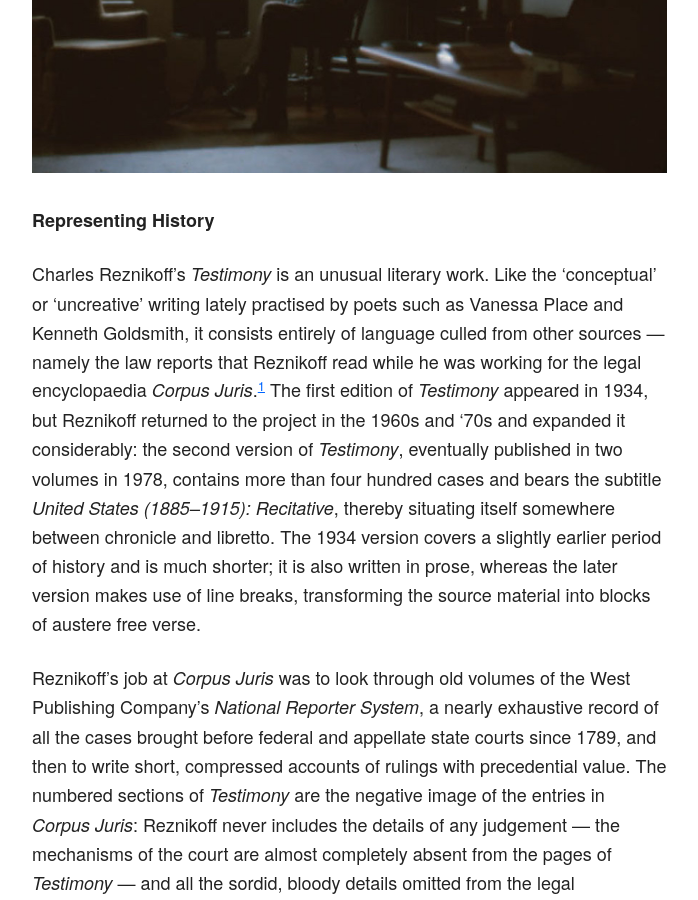
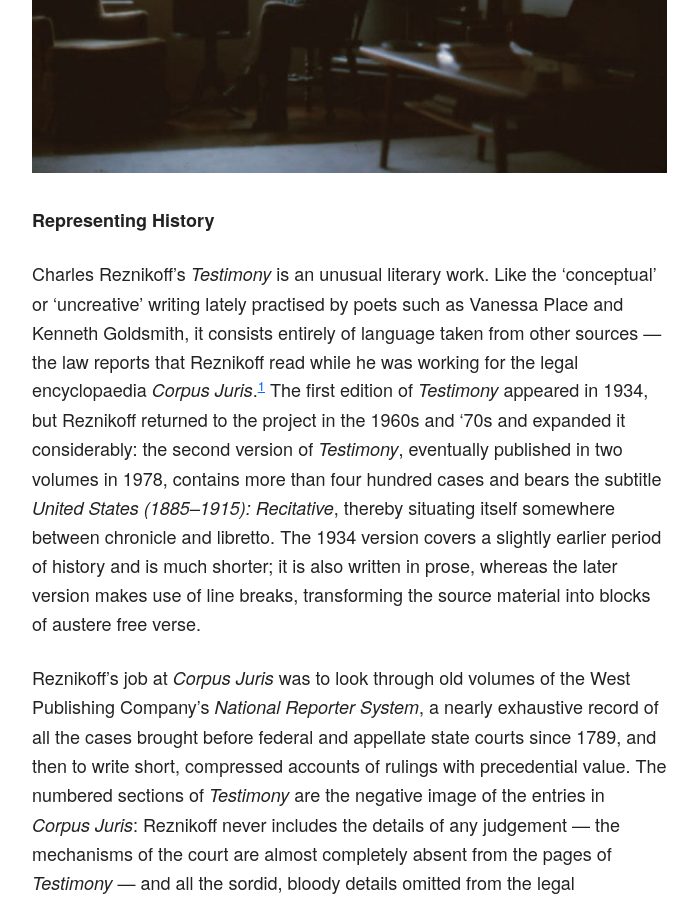
Before and after one commit to mt-trash/mt-trash.github.io, a Jekyll site: the page built from _posts/2017-12-03-reznikoff.md, in a window 1280 px wide and 900 px high, scrolled down 628 px. Shown: the whole window, without its empty margins (223-921 px from the left). Built offline with Jekyll 4.4.1, drawn with Linux system fonts in a browser that asks for light colours.

Commit message:
Rez edits

```diff
--- a/_posts/2017-12-03-reznikoff.md
+++ b/_posts/2017-12-03-reznikoff.md
@@ -8,7 +8,7 @@ date: 2017-12-03
 
 **Representing History**
 
-Charles Reznikoff’s *Testimony* is an unusual literary work. Like the ‘conceptual’ or ‘uncreative’ writing lately practised by poets such as Vanessa Place and Kenneth Goldsmith, it consists entirely of language culled from other sources — namely the law reports that Reznikoff read while he was working for the legal encyclopaedia *Corpus Juris*.[^1] The first edition of *Testimony* appeared in 1934, but Reznikoff returned to the project in the 1960s and ‘70s and expanded it considerably: the second version of *Testimony*, eventually published in two volumes in 1978, contains more than four hundred cases and bears the subtitle *United States (1885–1915): Recitative*, thereby situating itself somewhere between chronicle and libretto. The 1934 version covers a slightly earlier period of history and is much shorter; it is also written in prose, whereas the later version makes use of line breaks, transforming the source material into blocks of austere free verse.
+Charles Reznikoff’s *Testimony* is an unusual literary work. Like the ‘conceptual’ or ‘uncreative’ writing lately practised by poets such as Vanessa Place and Kenneth Goldsmith, it consists entirely of language taken from other sources — the law reports that Reznikoff read while he was working for the legal encyclopaedia *Corpus Juris*.[^1] The first edition of *Testimony* appeared in 1934, but Reznikoff returned to the project in the 1960s and ‘70s and expanded it considerably: the second version of *Testimony*, eventually published in two volumes in 1978, contains more than four hundred cases and bears the subtitle *United States (1885–1915): Recitative*, thereby situating itself somewhere between chronicle and libretto. The 1934 version covers a slightly earlier period of history and is much shorter; it is also written in prose, whereas the later version makes use of line breaks, transforming the source material into blocks of austere free verse.
 
 Reznikoff’s job at *Corpus Juris* was to look through old volumes of the West Publishing Company’s *National Reporter System*, a nearly exhaustive record of all the cases brought before federal and appellate state courts since 1789, and then to write short, compressed accounts of rulings with precedential value. The numbered sections of *Testimony* are the negative image of the entries in *Corpus Juris*: Reznikoff never includes the details of any judgement — the mechanisms of the court are almost completely absent from the pages of *Testimony* — and all the sordid, bloody details omitted from the legal encyclopaedia instead become the focus of his text. The following ‘case’, from the section titled ‘Southerners and Slaves’, is fairly typical of the work as a whole:
 
```
